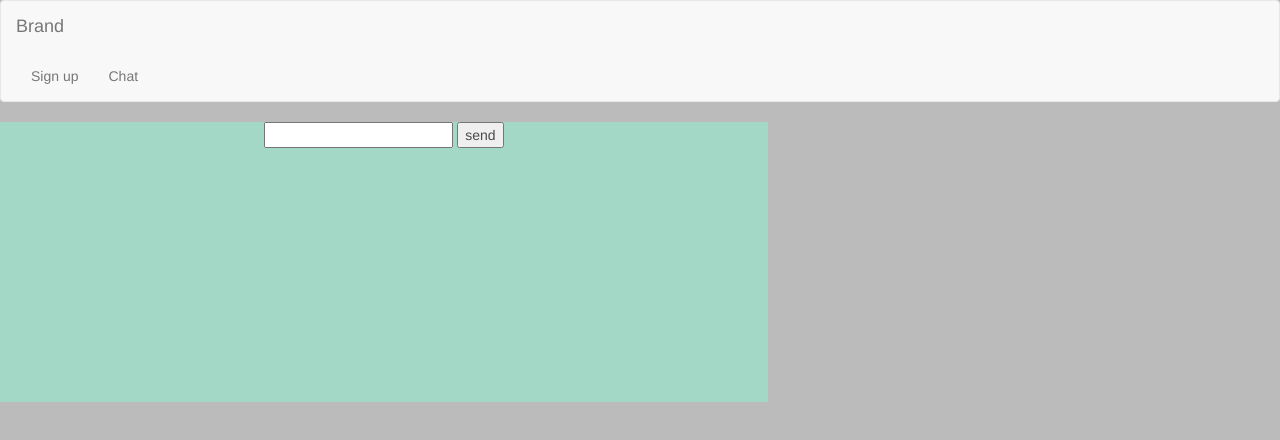
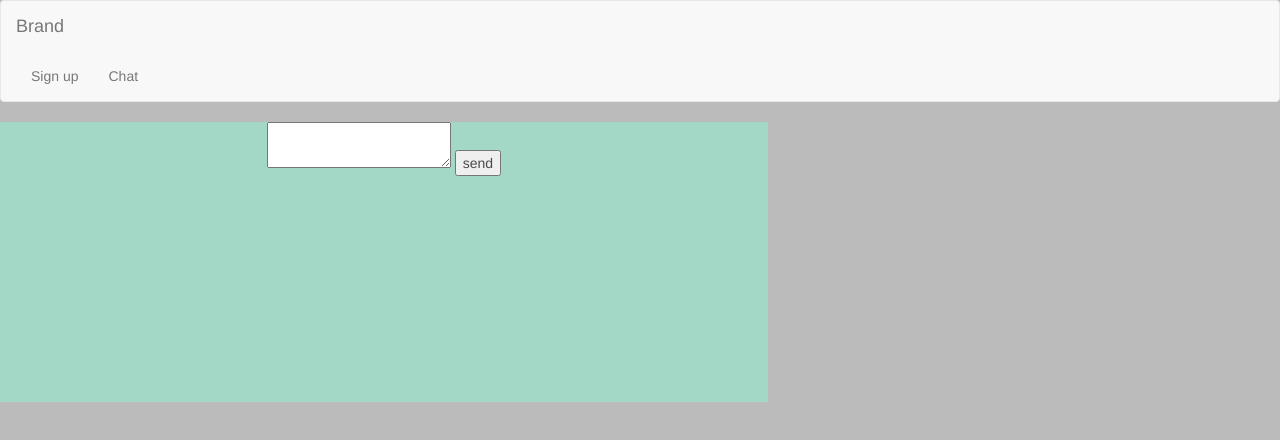
Before and after one commit to Klingon1717/chat, a website: page index.html in a window 1280 px wide. Drawn offline with nearby package versions, Linux system fonts and the light colour scheme; no server answers.

Commit message:
added textarea

```diff
--- a/index.html
+++ b/index.html
@@ -29,7 +29,7 @@
 		<div class="row" >
 			<section id="public-view">
 			<div id="chat-box">
-			<input type="text" id="message"/>
+			<textarea id="message"></textarea>
 			<button id="enter">send</button>
 			</div>
 	</section>
```
